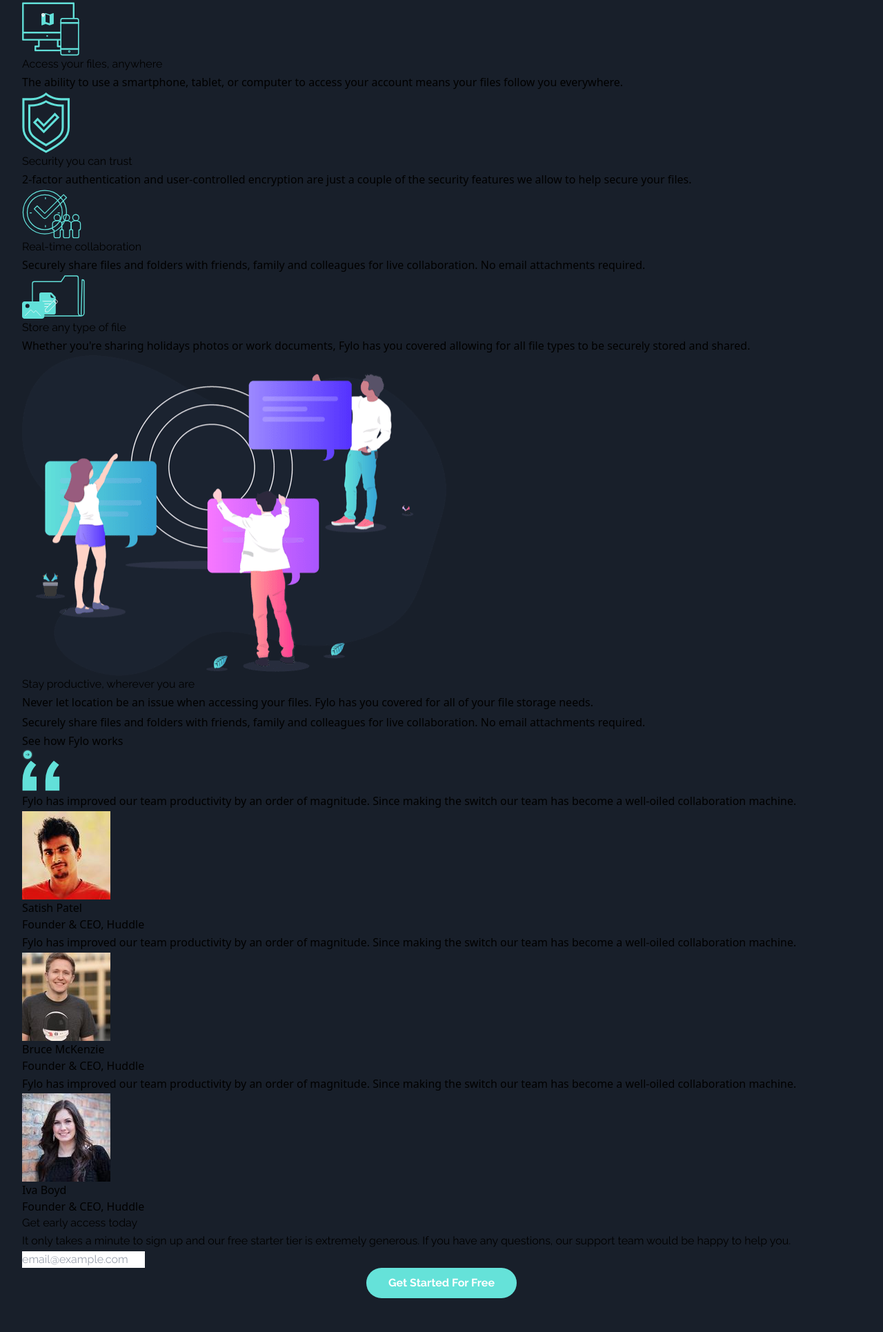
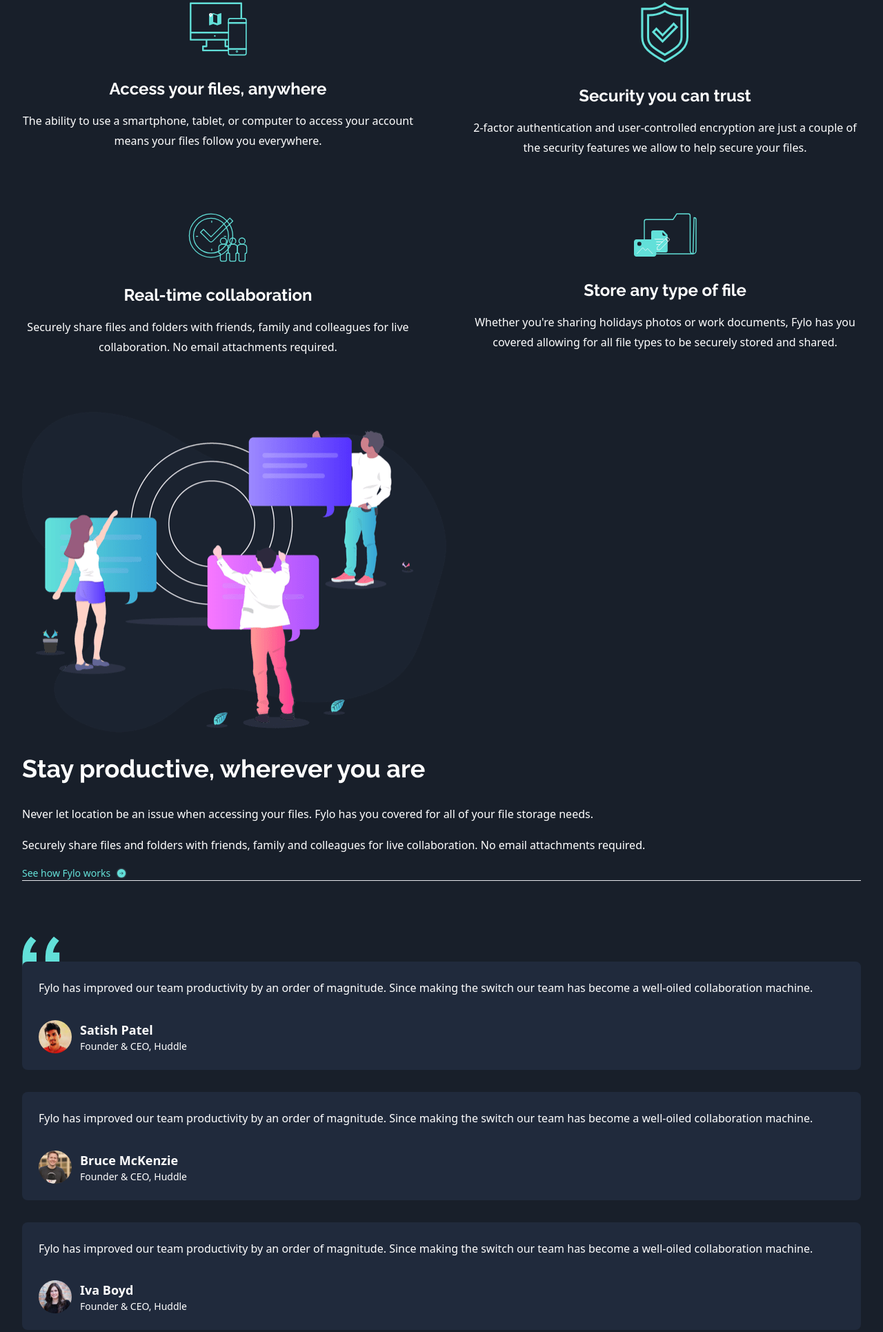
Before and after one commit to JonathanGLopes/Fylo, a plain HTML site: page index.html in a window 1280 px wide. Shown: the part 1008-2939 px from the top of the page at 69% size. Drawn offline with nearby package versions, Linux system fonts and the light colour scheme.

Commit message:
aplicando grid nos cards

```diff
--- a/index.html
+++ b/index.html
@@ -44,94 +44,96 @@
     </article>
   </section>
 
-  <section class="py-20 px-8 max-w-7xl mx-auto" style="background-color: hsl(218, 28%, 13%);">
-    <div class="cards">
-      <article>
-        <img src="./images/icon-access-anywhere.svg" alt="">
-       <h3> Access your files, anywhere</h3>
-        <p>The ability to use a smartphone, tablet, or computer to access your account means your
+  <section class="py-20 px-8" style="background-color: hsl(218, 28%, 13%);">
+    <div class="max-w-7xl mx-auto grid grid-cols-1 gap-20 md:grid-cols-2">
+      <article class="text-center">
+        <img src="./images/icon-access-anywhere.svg" alt="" class="block mx-auto">
+       <h3 class="text-white font-bold mt-8 mb-4 text-2xl md:text-2xl"> Access your files, anywhere</h3>
+        <p class="text-white">The ability to use a smartphone, tablet, or computer to access your account means your
           files follow you everywhere.</p>
       </article>
 
-      <article>
-        <img src="./images/icon-security.svg" alt="">
-        <h3>Security you can trust</h3>
-        <p>2-factor authentication and user-controlled encryption are just a couple of the security
+      <article class="text-center">
+        <img src="./images/icon-security.svg" alt="" class="block mx-auto">
+        <h3 class="text-white font-bold mt-8 mb-4 text-2xl md:text-2xl">Security you can trust</h3>
+        <p class="text-white">2-factor authentication and user-controlled encryption are just a couple of the security
           features we allow to help secure your files.</p>
       </article>
 
-      <article>
-        <img src="./images/icon-collaboration.svg" alt="">
-        <h3>Real-time collaboration</h3>
-        <p>Securely share files and folders with friends, family and colleagues for live collaboration.
+      <article class="text-center">
+        <img src="./images/icon-collaboration.svg" alt="" class="block mx-auto">
+        <h3 class="text-white font-bold mt-8 mb-4 text-2xl md:text-2xl">Real-time collaboration</h3>
+        <p class="text-white">Securely share files and folders with friends, family and colleagues for live collaboration.
           No email attachments required.</p>
       </article>
 
-      <article>
-        <img src="./images/icon-any-file.svg" alt="">
-        <h3>Store any type of file</h3>
-        <p>Whether you're sharing holidays photos or work documents, Fylo has you covered allowing for all
+      <article class="text-center">
+        <img src="./images/icon-any-file.svg" alt="" class="block mx-auto">
+        <h3 class="text-white font-bold mt-8 mb-4 text-2xl md:text-2xl">Store any type of file</h3>
+        <p class="text-white">Whether you're sharing holidays photos or work documents, Fylo has you covered allowing for all
           file types to be securely stored and shared.</p>
       </article>
     </div>
 
 
-    <div>
+    <div class="py-20">
       <article>
         <img src="images/illustration-stay-productive.png" alt="">
       </article>
       <article>
-        <h2>Stay productive, wherever you are</h2>
+        <h2 class="text-white font-bold my-8 text-3xl md:text-4xl">Stay productive, wherever you are</h2>
 
-        <p>Never let location be an issue when accessing your files. Fylo has you covered for all of your file
+        <p class="text-white mb-4">Never let location be an issue when accessing your files. Fylo has you covered for all of your file
           storage needs.</p>
 
-        <p>Securely share files and folders with friends, family and colleagues for live collaboration. No email
+        <p class="text-white mb-4">Securely share files and folders with friends, family and colleagues for live collaboration. No email
           attachments required.</p>
 
-        <a href="#">See how Fylo works <img src="./images/icon-arrow.svg" alt=""></a>
+        <a href="#" class="border-b text-sm flex items-center gap-2" style="color:hsl(176, 68%, 64%)">See how Fylo works <img src="./images/icon-arrow.svg" alt=""></a>
       </article>
     </div>
 
-    <div class="testimonials">
-      <img src="./images/bg-quotes.png" alt="">
+    <div>
+      <img src="./images/bg-quotes.png" alt="" class="-mb-2">
 
-      <article>
-          <p>Fylo has improved our team productivity by an order of magnitude. Since making the switch our team has
+      <div class="grid grid-cols-1 gap-8">
+        <article style="background-color: hsl(219, 30%, 18%);" class="p-6 rounded-lg">
+          <p class="text-white mb-8">Fylo has improved our team productivity by an order of magnitude. Since making the switch our team has
             become a well-oiled collaboration machine.</p>
 
-            <div>
-              <img src="./images/profile-1.jpg" alt="">
+            <div class="flex items-center justify-start gap-3">
+              <img src="./images/profile-1.jpg" alt="" class="w-12 rounded-full">
               <ul>
-                <li>Satish Patel</li>
-                <li>Founder & CEO, Huddle</li>
+                <li class="font-bold text-white text-lg">Satish Patel</li>
+                <li class="text-white text-sm">Founder & CEO, Huddle</li>
               </ul>
             </div>
-      </article>
-      <article>
-        <p>Fylo has improved our team productivity by an order of magnitude. Since making the switch our team has
+        </article>
+      <article style="background-color: hsl(219, 30%, 18%);" class="p-6 rounded-lg">
+        <p class="text-white mb-8">Fylo has improved our team productivity by an order of magnitude. Since making the switch our team has
           become a well-oiled collaboration machine.</p>
 
-          <div>
-            <img src="./images/profile-2.jpg" alt="">
+          <div class="flex items-center justify-start gap-3">
+            <img src="./images/profile-2.jpg" alt="" class="w-12 rounded-full">
             <ul>
-              <li>Bruce McKenzie</li>
-              <li>Founder & CEO, Huddle</li>
+              <li class="font-bold text-white text-lg">Bruce McKenzie</li>
+              <li class="text-white text-sm">Founder & CEO, Huddle</li>
             </ul>
           </div>
       </article>
-      <article>
-        <p>Fylo has improved our team productivity by an order of magnitude. Since making the switch our team has
+      <article style="background-color: hsl(219, 30%, 18%);" class="p-6 rounded-lg">
+        <p class="text-white mb-8">Fylo has improved our team productivity by an order of magnitude. Since making the switch our team has
           become a well-oiled collaboration machine.</p>
 
-          <div>
-            <img src="./images/profile-3.jpg" alt="">
+          <div class="flex items-center justify-start gap-3">
+            <img src="./images/profile-3.jpg" alt="" class="w-12 rounded-full">
             <ul>
-              <li>Iva Boyd</li>
-              <li>Founder & CEO, Huddle</li>
+              <li class="font-bold text-white text-lg">Iva Boyd</li>
+              <li class="text-white text-sm">Founder & CEO, Huddle</li>
             </ul>
           </div>
       </article>
+      </div>
     </div>
 
     <div class="cta">
```
